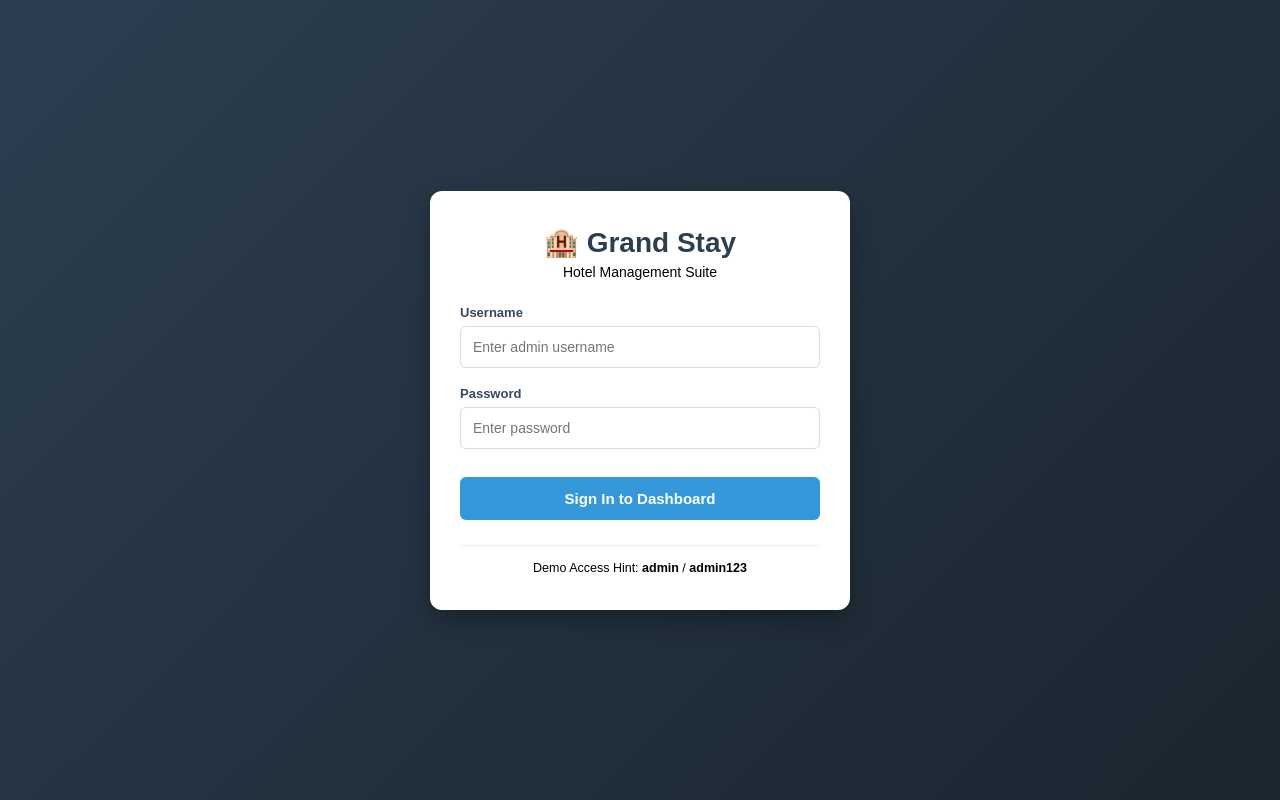
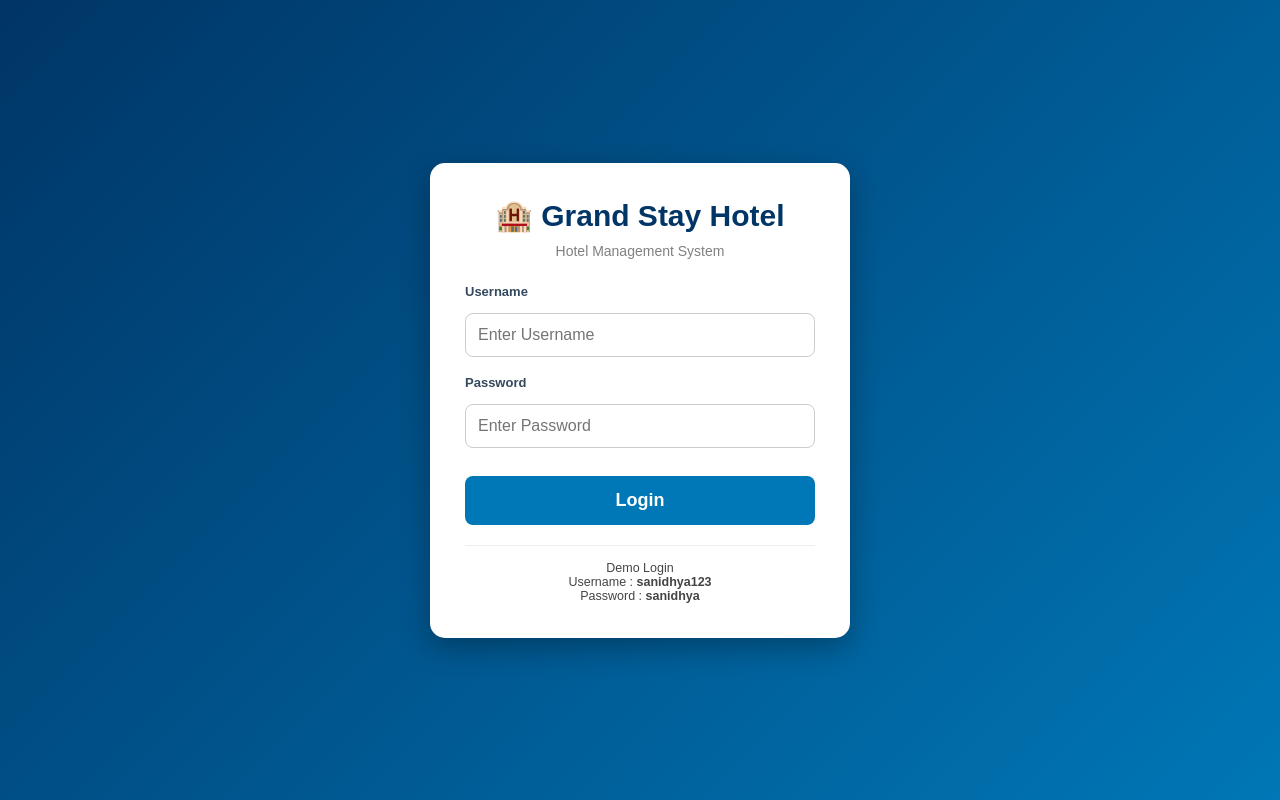
Before and after one commit to ravi4268/Grand-Stay-Hotel, a React (Create React App) app: page / in a window 1280 px wide. Built offline with nearby package versions, Linux system fonts and the light colour scheme; the HTML template or start-up script is replaced by a standard one.

Commit message:
Update Login Credentials

```diff
--- /dev/null
+++ b/src/pages/LoginPage.css
@@ -0,0 +1,132 @@
+*{
+margin:0;
+padding:0;
+box-sizing:border-box;
+font-family:Arial, Helvetica, sans-serif;
+}
+
+body{
+background:#edf2f7;
+}
+
+.login-wrapper{
+width:100%;
+min-height:100vh;
+display:flex;
+justify-content:center;
+align-items:center;
+padding:20px;
+background:linear-gradient(135deg,#003566,#0077b6);
+}
+
+.login-card{
+background:white;
+width:100%;
+max-width:420px;
+padding:35px;
+border-radius:15px;
+box-shadow:0 10px 30px rgba(0,0,0,.3);
+}
+
+.login-header{
+text-align:center;
+margin-bottom:25px;
+}
+
+.login-header h2{
+font-size:30px;
+color:#003566;
+margin-bottom:10px;
+}
+
+.login-header p{
+color:gray;
+}
+
+.input-group{
+margin-bottom:18px;
+}
+
+.input-group label{
+display:block;
+margin-bottom:8px;
+font-weight:bold;
+}
+
+.input-group input{
+width:100%;
+padding:12px;
+border:1px solid #ccc;
+border-radius:8px;
+font-size:16px;
+}
+
+.input-group input:focus{
+outline:none;
+border:2px solid #0077b6;
+}
+
+.login-btn{
+width:100%;
+padding:14px;
+background:#0077b6;
+color:white;
+border:none;
+border-radius:8px;
+font-size:18px;
+cursor:pointer;
+transition:.3s;
+}
+
+.login-btn:hover{
+background:#003566;
+}
+
+.login-error{
+background:#ffe5e5;
+color:red;
+padding:10px;
+border-radius:8px;
+margin-bottom:15px;
+text-align:center;
+}
+
+.login-footer{
+margin-top:20px;
+text-align:center;
+color:#444;
+}
+
+@media(max-width:768px){
+
+.login-card{
+padding:25px;
+}
+
+.login-header h2{
+font-size:25px;
+}
+
+}
+
+@media(max-width:480px){
+
+.login-card{
+padding:20px;
+}
+
+.login-header h2{
+font-size:22px;
+}
+
+.input-group input{
+padding:10px;
+font-size:15px;
+}
+
+.login-btn{
+padding:12px;
+font-size:16px;
+}
+
+}
--- a/src/pages/LoginPage.jsx
+++ b/src/pages/LoginPage.jsx
@@ -1,66 +1,96 @@
-import React, { useState } from 'react';
+import React, { useState } from "react";
+import "./LoginPage.css";
 
 function LoginPage({ onLogin }) {
-  const [credentials, setCredentials] = useState({ username: '', password: '' });
-  const [error, setError] = useState('');
+  const [credentials, setCredentials] = useState({
+    username: "",
+    password: "",
+  });
 
-  const handleInputChange = (e) => {
-    const { name, value } = e.target;
-    setCredentials({ ...credentials, [name]: value });
+  const [error, setError] = useState("");
+
+  const handleChange = (e) => {
+    setCredentials({
+      ...credentials,
+      [e.target.name]: e.target.value,
+    });
   };
 
   const handleSubmit = (e) => {
     e.preventDefault();
 
-    if (credentials.username === 'admin' && credentials.password === 'admin123') {
-      setError('');
+    const USERNAME = "admin123";
+    const PASSWORD = "admin";
+
+    if (
+      credentials.username.trim() === USERNAME &&
+      credentials.password === PASSWORD
+    ) {
+      setError("");
+
+      localStorage.setItem("isLoggedIn", "true");
+
       onLogin();
     } else {
-      setError('❌ Invalid Username or Password!');
+      setError("❌ Invalid Username or Password");
     }
   };
 
   return (
     <div className="login-wrapper">
       <div className="login-card">
+
         <div className="login-header">
-          <h2>🏨 Grand Stay</h2>
-          <p>Hotel Management Suite</p>
+          <h2>🏨 Grand Stay Hotel</h2>
+          <p>Hotel Management System</p>
         </div>
 
-        <form onSubmit={handleSubmit} className="login-form">
-          {error && <div className="login-error">{error}</div>}
+        {error && <div className="login-error">{error}</div>}
+
+        <form onSubmit={handleSubmit}>
 
           <div className="input-group">
             <label>Username</label>
+
             <input
               type="text"
               name="username"
-              placeholder="Enter admin username"
+              placeholder="Enter Username"
               value={credentials.username}
-              onChange={handleInputChange}
+              onChange={handleChange}
               required
             />
           </div>
 
           <div className="input-group">
             <label>Password</label>
+
             <input
               type="password"
               name="password"
-              placeholder="Enter password"
+              placeholder="Enter Password"
               value={credentials.password}
-              onChange={handleInputChange}
+              onChange={handleChange}
               required
             />
           </div>
 
-          <button type="submit" className="login-btn">Sign In to Dashboard</button>
+          <button className="login-btn" type="submit">
+            Login
+          </button>
+
         </form>
 
         <div className="login-footer">
-          <p>Demo Access Hint: <strong>admin</strong> / <strong>admin123</strong></p>
+          <p>
+            Demo Login
+            <br />
+            Username : <b>sanidhya123</b>
+            <br />
+            Password : <b>sanidhya</b>
+          </p>
         </div>
+
       </div>
     </div>
   );
```
